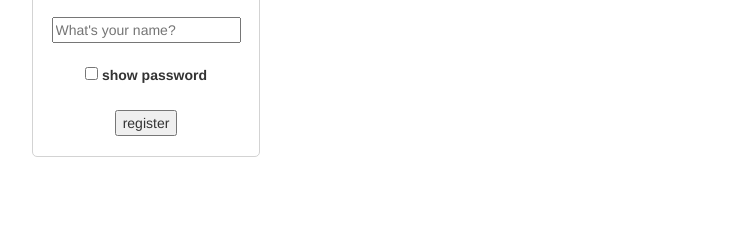
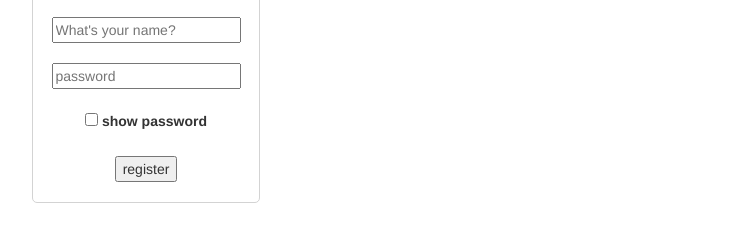
Before and after one commit to BillHoang79/angularloginapp, a plain HTML site: page index.html at #/register in a window 1280 px wide. Shown: the part 177-418 px from the top of the page, without its empty margins (494-1241 px from the left). Drawn offline with nearby package versions, Linux system fonts and the light colour scheme; some packages are replaced by stand-ins of ours.

Commit message:
updated to current

```diff
--- a/views/register.html
+++ b/views/register.html
@@ -3,6 +3,7 @@
 	<form>
 		<h2>register</h2>
 		<input class="input" type="text" placeholder="What's your name?" id="newUsername">
+		<input class="input" type="password" placeholder="password" id="newPassword">
 		<input type="checkbox" id="showPwd">
 		<label for="showPwd">show password</label>
 		<button type="button" id="registerUser">register</button>
```
Also changed, not shown: css/main.css (line endings or trailing spaces), index.html (line endings or trailing spaces).
